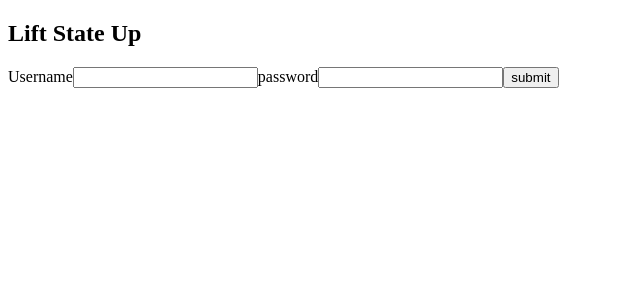
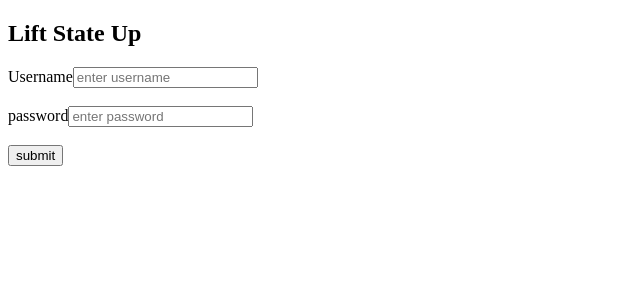
Before and after one commit to acciojob/lift-state-up-5-GitEPatiL, a React app: page / in a window 1280 px wide. Shown: the top 300 px of the page, without its empty margins (0-640 px from the left). Built offline with nearby package versions, Linux system fonts and the light colour scheme.

Commit message:
updated App.js

```diff
--- a/src/components/App.js
+++ b/src/components/App.js
@@ -8,8 +8,9 @@ const App = () => {
   return (
     <div>
         <h2>Lift State Up</h2>
+{isLoggedIn ? <p>You are logged IN</p> : <Login isLoggedIn={isLoggedIn} setIsLoggedIn={setIsLoggedIn}/>}
 
-<Login isLoggedIn={isLoggedIn} setIsLoggedIn={setIsLoggedIn}/>
+
 
 
     </div>
--- a/src/components/Login.js
+++ b/src/components/Login.js
@@ -7,13 +7,16 @@ function Login({isLoggedIn,setIsLoggedIn}){
         setIsLoggedIn(true)
     }
     return(
-      <form onSubmit={handleSubmit}>
+      <>
+       <form onSubmit={handleSubmit}>
         <label>Username</label>
-        <input type="text" name="username" />
+        <input type="text" name="username" placeholder="enter username" required value={isLoggedIn.name}/><br/><br/>
         <label>password</label>
-        <input type="text" name="password" />
+        <input type="text" name="password" placeholder="enter password" required value={isLoggedIn.password}/><br/><br/>
         <button type="submit">submit</button>
       </form>
+      </>
+
     );
 }
 
```
